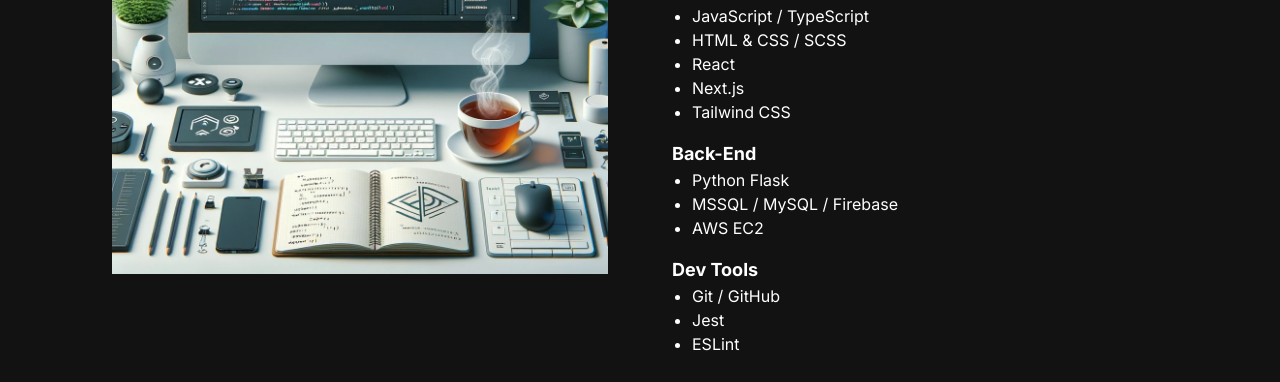
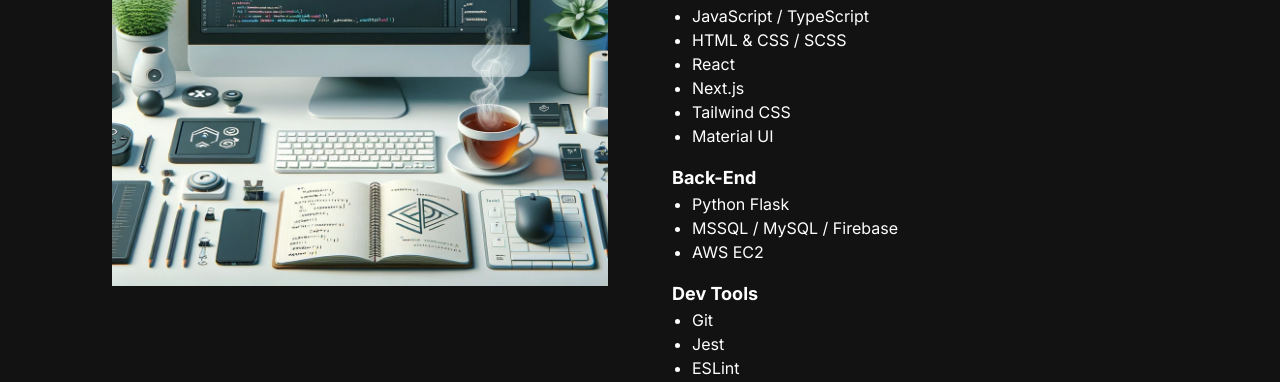
Before and after one commit to aiwlulu/YuRuDingPortfolio, a Next.js app: page / in a window 1280 px wide. Shown: the part 1040-1422 px from the top of the page. Built offline with nearby package versions, Linux system fonts and the light colour scheme.

Commit message:
Update technologies list in AboutSection

```diff
--- a/src/app/components/AboutSection.tsx
+++ b/src/app/components/AboutSection.tsx
@@ -22,6 +22,7 @@
           <li>React</li>
           <li>Next.js</li>
           <li>Tailwind CSS</li>
+          <li>Material UI</li>
         </ul>
 
         <h3 className="font-bold text-lg">Back-End</h3>
@@ -33,7 +34,7 @@
 
         <h3 className="font-bold text-lg">Dev Tools</h3>
         <ul className="list-disc pl-5 mb-4">
-          <li>Git / GitHub</li>
+          <li>Git</li>
           <li>Jest</li>
           <li>ESLint</li>
         </ul>
```
